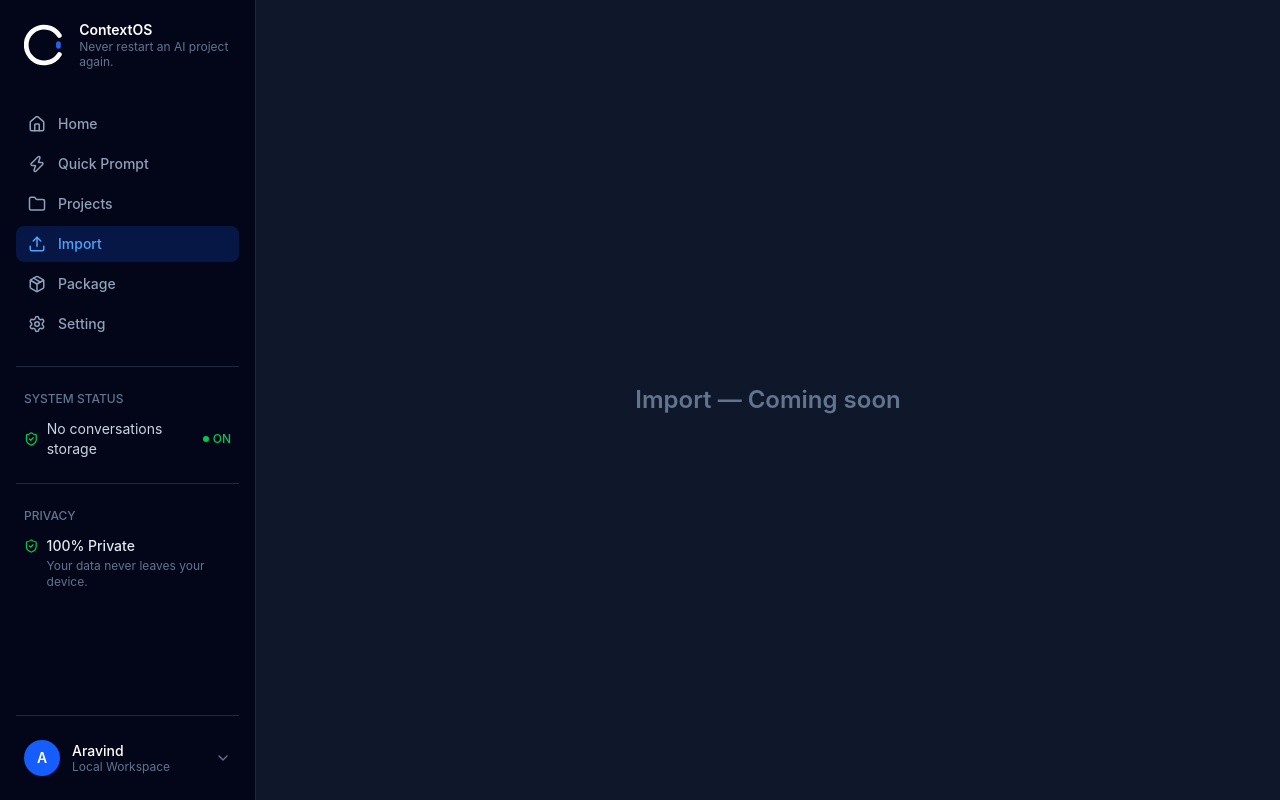
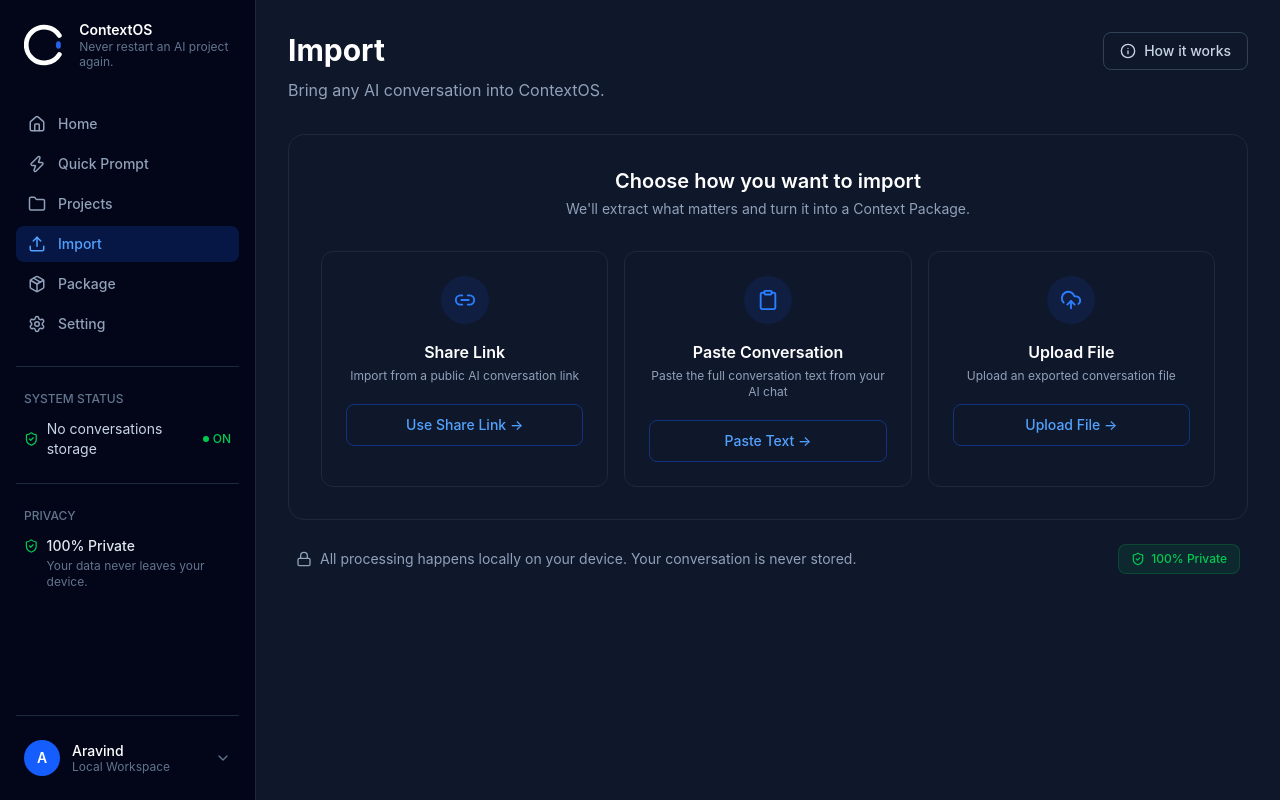
Before and after one commit to Ernest4599/Contextos-desktop-frontend-, a React (Vite) app: page /import in a window 1280 px wide. Built offline with nearby package versions, Linux system fonts and the light colour scheme.

Commit message:
Add Import page with Share Link, Paste Text, and Upload File flows

```diff
--- a/src/App.tsx
+++ b/src/App.tsx
@@ -1,6 +1,7 @@
 import { Routes, Route } from 'react-router-dom'
 import Sidebar from './Sidebar'
 import Home from './Home'
+import Import from './Import'
 import ComingSoon from './ComingSoon'
 
 function App() {
@@ -11,7 +12,7 @@
         <Route path="/" element={<Home />} />
         <Route path="/quick-prompt" element={<ComingSoon title="Quick Prompt" />} />
         <Route path="/projects" element={<ComingSoon title="Projects" />} />
-        <Route path="/import" element={<ComingSoon title="Import" />} />
+        <Route path="/import" element={<Import />} />
         <Route path="/package" element={<ComingSoon title="Package" />} />
         <Route path="/settings" element={<ComingSoon title="Settings" />} />
       </Routes>
--- a/src/Home.tsx
+++ b/src/Home.tsx
@@ -1,6 +1,9 @@
+import { useNavigate } from 'react-router-dom'
 import { Link2, Clipboard, UploadCloud, Download, Lock, ShieldCheck } from 'lucide-react'
 
 function Home() {
+  const navigate = useNavigate()
+
   return (
     <div className="flex-1 flex gap-6 p-4 h-screen overflow-y-auto">
       {/* Center column */}
@@ -18,6 +21,7 @@
           <div className="flex gap-3 w-full max-w-md">
             <button
               type="button"
+              onClick={() => navigate('/import')}
               className="flex-1 flex items-center justify-center gap-2 bg-blue-600 hover:bg-blue-700 text-white font-medium text-sm px-4 py-3 rounded-xl transition-colors whitespace-nowrap"
             >
               <Link2 size={16} />
@@ -25,6 +29,7 @@
             </button>
             <button
               type="button"
+              onClick={() => navigate('/import')}
               className="flex-1 flex items-center justify-center gap-2 bg-slate-800 hover:bg-slate-700 text-white font-medium text-sm px-4 py-3 rounded-xl transition-colors whitespace-nowrap"
             >
               <Clipboard size={16} />
@@ -32,6 +37,7 @@
             </button>
             <button
               type="button"
+              onClick={() => navigate('/import')}
               className="flex-1 flex items-center justify-center gap-2 bg-slate-800 hover:bg-slate-700 text-white font-medium text-sm px-4 py-3 rounded-xl transition-colors whitespace-nowrap"
             >
               <UploadCloud size={16} />
--- /dev/null
+++ b/src/Import.tsx
@@ -0,0 +1,160 @@
+import { useState } from 'react'
+import { Info, Link2, Clipboard, UploadCloud, FileText, Lock, ShieldCheck } from 'lucide-react'
+
+type ImportMethod = 'link' | 'paste' | 'upload' | null
+
+function Import() {
+  const [activeMethod, setActiveMethod] = useState<ImportMethod>(null)
+
+  return (
+    <div className="flex-1 p-8 h-screen overflow-y-auto">
+      <div className="flex items-start justify-between mb-2">
+        <h1 className="text-3xl font-bold text-white">Import</h1>
+        <button
+          type="button"
+          className="flex items-center gap-2 border border-slate-700 text-slate-300 text-sm font-medium px-4 py-2 rounded-lg hover:bg-slate-800 transition-colors"
+        >
+          <Info size={16} />
+          How it works
+        </button>
+      </div>
+      <p className="text-slate-400 mb-8">Bring any AI conversation into ContextOS.</p>
+
+      <div className="border border-slate-800 rounded-2xl p-8">
+        <div className="text-center mb-8">
+          <h2 className="text-white text-xl font-semibold mb-1">Choose how you want to import</h2>
+          <p className="text-slate-400 text-sm">We'll extract what matters and turn it into a Context Package.</p>
+        </div>
+
+        <div className="grid grid-cols-3 gap-4">
+          <div
+            className={`border rounded-xl p-6 flex flex-col items-center text-center transition-colors ${
+              activeMethod === 'link' ? 'border-blue-500 bg-blue-600/5' : 'border-slate-800'
+            }`}
+          >
+            <div className="w-12 h-12 rounded-full bg-blue-600/10 flex items-center justify-center mb-4">
+              <Link2 size={22} className="text-blue-500" />
+            </div>
+            <h3 className="text-white font-semibold mb-1">Share Link</h3>
+            <p className="text-slate-400 text-xs mb-5">Import from a public AI conversation link</p>
+            <button
+              type="button"
+              onClick={() => setActiveMethod(activeMethod === 'link' ? null : 'link')}
+              className="w-full border border-blue-600/40 text-blue-400 text-sm font-medium py-2.5 rounded-lg hover:bg-blue-600/10 transition-colors"
+            >
+              Use Share Link →
+            </button>
+          </div>
+
+          <div
+            className={`border rounded-xl p-6 flex flex-col items-center text-center transition-colors ${
+              activeMethod === 'paste' ? 'border-blue-500 bg-blue-600/5' : 'border-slate-800'
+            }`}
+          >
+            <div className="w-12 h-12 rounded-full bg-blue-600/10 flex items-center justify-center mb-4">
+              <Clipboard size={22} className="text-blue-500" />
+            </div>
+            <h3 className="text-white font-semibold mb-1">Paste Conversation</h3>
+            <p className="text-slate-400 text-xs mb-5">Paste the full conversation text from your AI chat</p>
+            <button
+              type="button"
+              onClick={() => setActiveMethod(activeMethod === 'paste' ? null : 'paste')}
+              className="w-full border border-blue-600/40 text-blue-400 text-sm font-medium py-2.5 rounded-lg hover:bg-blue-600/10 transition-colors"
+            >
+              Paste Text →
+            </button>
+          </div>
+
+          <div
+            className={`border rounded-xl p-6 flex flex-col items-center text-center transition-colors ${
+              activeMethod === 'upload' ? 'border-blue-500 bg-blue-600/5' : 'border-slate-800'
+            }`}
+          >
+            <div className="w-12 h-12 rounded-full bg-blue-600/10 flex items-center justify-center mb-4">
+              <UploadCloud size={22} className="text-blue-500" />
+            </div>
+            <h3 className="text-white font-semibold mb-1">Upload File</h3>
+            <p className="text-slate-400 text-xs mb-5">Upload an exported conversation file</p>
+            <button
+              type="button"
+              onClick={() => setActiveMethod(activeMethod === 'upload' ? null : 'upload')}
+              className="w-full border border-blue-600/40 text-blue-400 text-sm font-medium py-2.5 rounded-lg hover:bg-blue-600/10 transition-colors"
+            >
+              Upload File →
+            </button>
+          </div>
+        </div>
+
+        {activeMethod && (
+          <>
+            <div className="flex items-center gap-4 my-8">
+              <div className="flex-1 h-px bg-slate-800" />
+              <div className="flex-1 h-px bg-slate-800" />
+            </div>
+
+            {activeMethod === 'link' && (
+              <div className="border border-slate-800 rounded-2xl p-8">
+                <h3 className="text-white font-semibold mb-3">Paste your share link</h3>
+                <input
+                  type="url"
+                  placeholder="https://chat.openai.com/share/..."
+                  className="w-full bg-slate-950 border border-slate-700 text-white text-sm rounded-lg px-4 py-3 placeholder:text-slate-500 focus:outline-none focus:border-blue-500"
+                />
+                <button
+                  type="button"
+                  className="mt-4 bg-blue-600 hover:bg-blue-700 text-white text-sm font-medium px-5 py-2.5 rounded-lg transition-colors"
+                >
+                  Import from Link
+                </button>
+              </div>
+            )}
+
+            {activeMethod === 'paste' && (
+              <div className="border border-slate-800 rounded-2xl p-8">
+                <h3 className="text-white font-semibold mb-3">Paste your conversation</h3>
+                <textarea
+                  rows={8}
+                  placeholder="Paste the full conversation text here..."
+                  className="w-full bg-slate-950 border border-slate-700 text-white text-sm rounded-lg px-4 py-3 placeholder:text-slate-500 focus:outline-none focus:border-blue-500 resize-none"
+                />
+                <button
+                  type="button"
+                  className="mt-4 bg-blue-600 hover:bg-blue-700 text-white text-sm font-medium px-5 py-2.5 rounded-lg transition-colors"
+                >
+                  Import Text
+                </button>
+              </div>
+            )}
+
+            {activeMethod === 'upload' && (
+              <div className="border-2 border-dashed border-slate-700 rounded-2xl flex flex-col items-center justify-center py-14 px-8">
+                <FileText size={32} className="text-slate-500 mb-4" />
+                <h3 className="text-white font-semibold mb-1">Drag & drop your file here</h3>
+                <p className="text-slate-400 text-sm mb-5">or click to browse</p>
+                <div className="flex gap-2">
+                  <span className="border border-slate-700 text-slate-400 text-xs px-3 py-1.5 rounded-lg">.txt</span>
+                  <span className="border border-slate-700 text-slate-400 text-xs px-3 py-1.5 rounded-lg">.md</span>
+                  <span className="border border-slate-700 text-slate-400 text-xs px-3 py-1.5 rounded-lg">.html</span>
+                  <span className="border border-slate-700 text-slate-400 text-xs px-3 py-1.5 rounded-lg">.json</span>
+                </div>
+              </div>
+            )}
+          </>
+        )}
+      </div>
+
+      <div className="flex items-center justify-between mt-6 px-2">
+        <div className="flex items-center gap-2 text-slate-400 text-sm">
+          <Lock size={16} />
+          <p>All processing happens locally on your device. Your conversation is never stored.</p>
+        </div>
+        <span className="flex items-center gap-1.5 bg-green-500/10 border border-green-500/20 text-green-500 text-xs font-medium px-3 py-1.5 rounded-lg">
+          <ShieldCheck size={14} />
+          100% Private
+        </span>
+      </div>
+    </div>
+  )
+}
+
+export default Import
```
